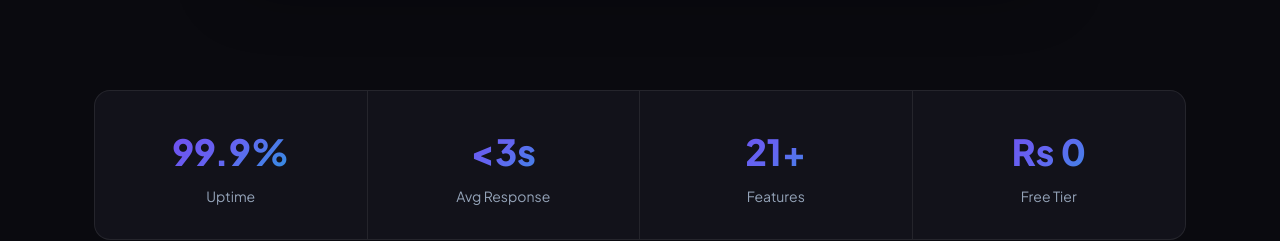
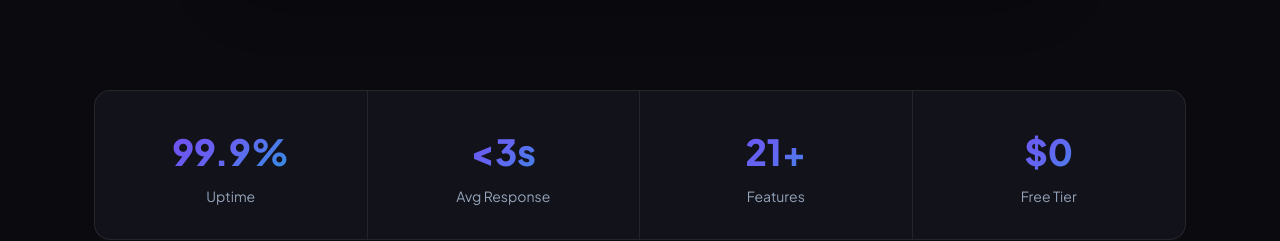
Before and after one commit to MyWorld0007/shotlyapi, a React (Vite) app: page / in a window 1280 px wide. Shown: the part 1620-1861 px from the top of the page. Built offline with nearby package versions, Linux system fonts and the light colour scheme.

Commit message:
fix: change free tier currency from Rs 0 to $0 for consistency

```diff
--- a/src/pages/Landing.jsx
+++ b/src/pages/Landing.jsx
@@ -61,7 +61,7 @@ const testimonials = [
 ]
 
 const pricingTiers = [
-  { name: 'Free', amount: 'Rs 0', inr: '', period: '', desc: '50 screenshots / month', features: ['50 screenshots / month', 'PNG & JPEG formats', 'Full page capture', 'Community support'], cta: 'Start Free', popular: false },
+  { name: 'Free', amount: '$0', inr: '', period: '', desc: '50 screenshots / month', features: ['50 screenshots / month', 'PNG & JPEG formats', 'Full page capture', 'Community support'], cta: 'Start Free', popular: false },
   { name: 'Starter', amount: '$5', inr: 'approx Rs 399', period: '/mo', desc: '2,000 screenshots / month', features: ['2,000 screenshots / month', 'All image formats + PDF', 'CSS & JS injection', 'Custom viewport', 'Email support'], cta: 'Get Starter', popular: false },
   { name: 'Growth', amount: '$9', inr: 'approx Rs 699', period: '/mo', desc: '4,000 screenshots / month', features: ['4,000 screenshots / month', 'Everything in Starter', 'Ad & banner blocking', 'HTML to Image', 'Text extraction', 'Priority support'], cta: 'Get Growth', popular: true },
   { name: 'Pro', amount: '$19', inr: 'approx Rs 1,499', period: '/mo', desc: '10,000 screenshots / month', features: ['10,000 screenshots / month', 'Everything in Growth', 'Bulk screenshots', 'Custom cookies', 'Fresh capture bypass', 'Dedicated support'], cta: 'Get Pro', popular: false },
@@ -276,7 +276,7 @@ export default function Landing() {
                 <div className="stat-label">Features</div>
               </div>
               <div>
-                <div className="stat-num">Rs 0</div>
+                <div className="stat-num">$0</div>
                 <div className="stat-label">Free Tier</div>
               </div>
             </div>
```
